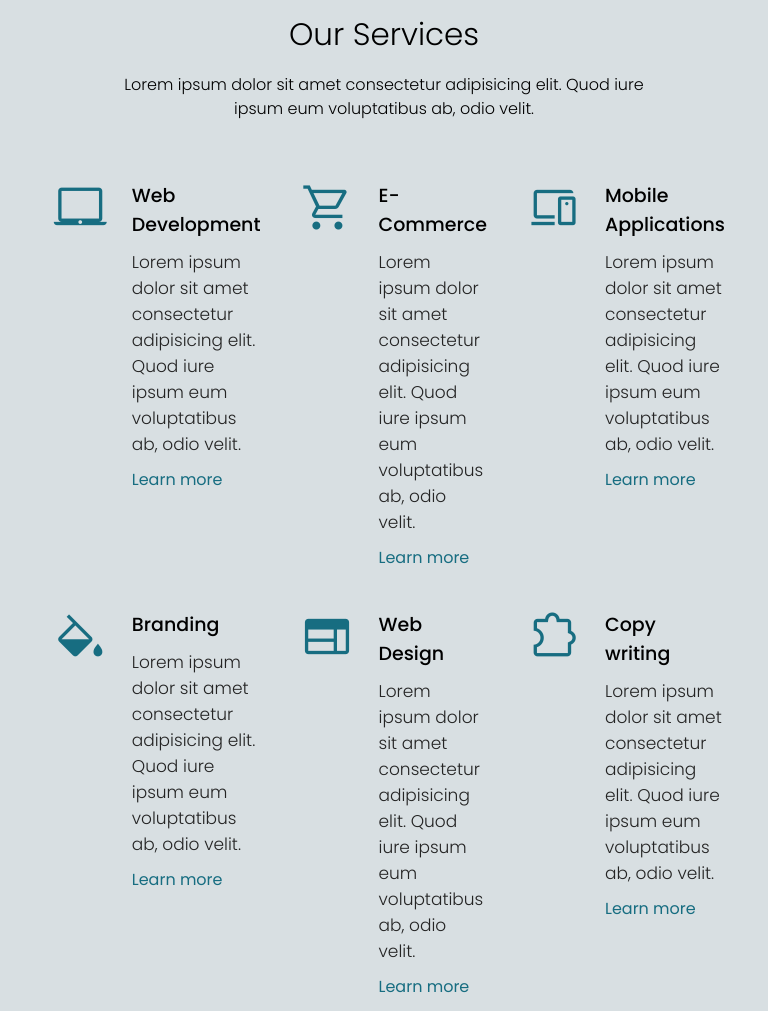
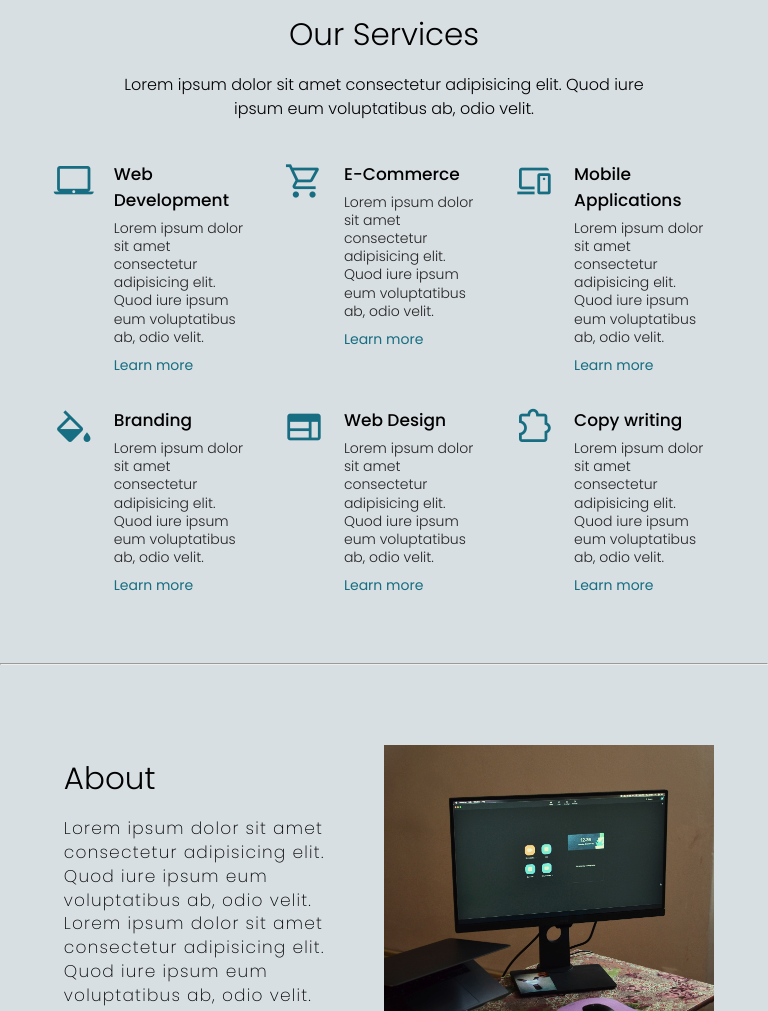
Before and after one commit to AlbertKiama/Astronet, a plain HTML site: page index.html in a window 768 px wide. Shown: the part 2840-3851 px from the top of the page. Drawn offline with nearby package versions, Linux system fonts and the light colour scheme; a web font is replaced by a local one.

Commit message:
Services module
Shifting the looks on this module for tablet mode

```diff
--- a/CSS/index.css
+++ b/CSS/index.css
@@ -1160,4 +1160,25 @@ body{
     .services {
         margin-top: 120px;
     }
+    .service-container {
+        grid-gap: 30px;
+        padding: 40px 0;
+    }
+    .service-icon {
+        padding-right: 20px;
+    }
+    .service-icon span {
+        font-size: 40px;
+    }
+    .service-title {
+        font-size: 17px;
+    }
+    .service-description p {
+        font-size: 14px;
+        line-height: 1.3;
+        padding: 6px 0;
+    }
+    .service-description a {
+        font-size: 14px;
+    }
 }
```
